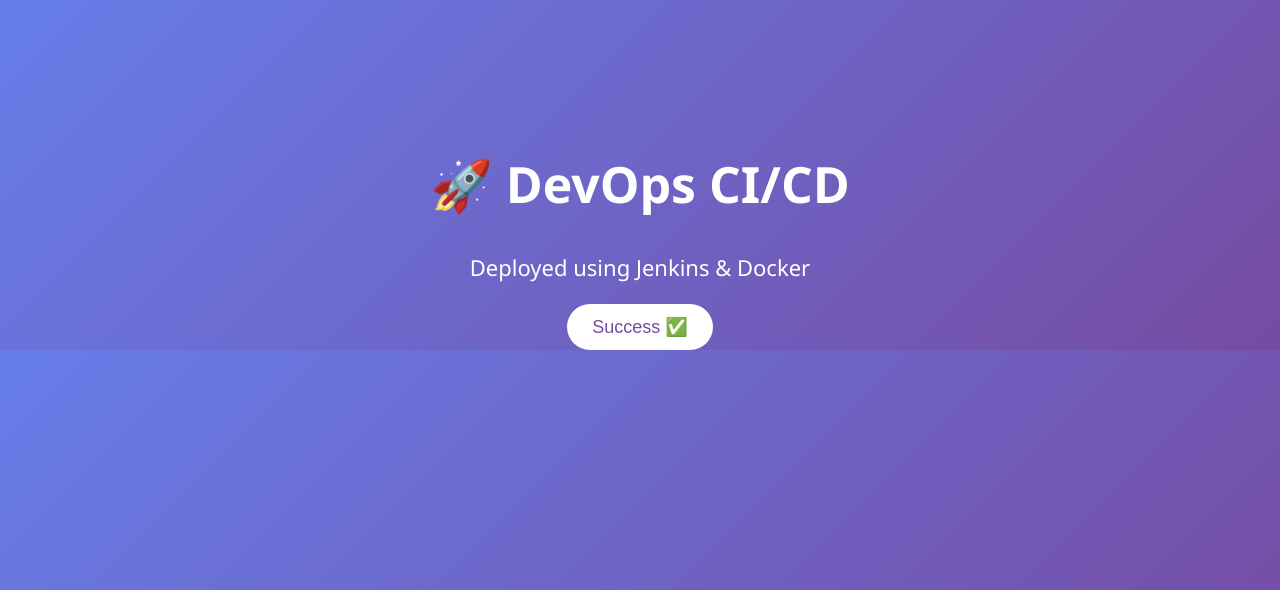
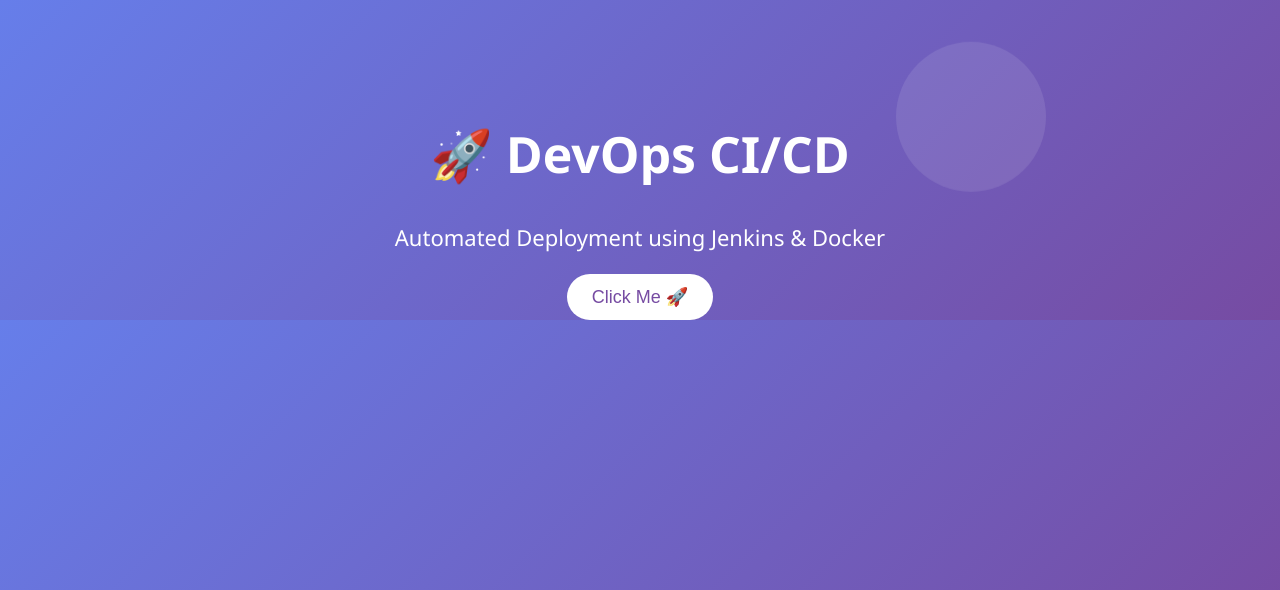
Before and after one commit to hridayachandakkkk/devops-project, a Flask app: page / in a window 1280 px wide. Shown: the top 590 px of the page. Run offline with Flask 3, Linux system fonts and the light colour scheme.

Commit message:
added interactive UI

```diff
--- a/templates/index.html
+++ b/templates/index.html
@@ -9,18 +9,21 @@
             background: linear-gradient(135deg, #667eea, #764ba2);
             color: white;
             text-align: center;
+            overflow: hidden;
         }
 
         .container {
-            margin-top: 150px;
+            margin-top: 120px;
         }
 
         h1 {
             font-size: 50px;
+            animation: fadeIn 2s ease-in-out;
         }
 
         p {
             font-size: 22px;
+            animation: fadeIn 3s ease-in-out;
         }
 
         .btn {
@@ -30,16 +33,74 @@
             background: white;
             color: #764ba2;
             border: none;
+            cursor: pointer;
+            transition: 0.3s;
+        }
+
+        .btn:hover {
+            background: #f1f1f1;
+            transform: scale(1.1);
+        }
+
+        .msg {
+            margin-top: 20px;
+            font-size: 20px;
+            display: none;
+        }
+
+        @keyframes fadeIn {
+            from {opacity: 0;}
+            to {opacity: 1;}
+        }
+
+        /* floating circles animation */
+        .circle {
+            position: absolute;
+            border-radius: 50%;
+            background: rgba(255,255,255,0.1);
+            animation: float 10s infinite;
+        }
+
+        .circle:nth-child(1) {
+            width: 100px; height: 100px;
+            left: 10%; top: 80%;
+        }
+
+        .circle:nth-child(2) {
+            width: 150px; height: 150px;
+            left: 70%; top: 90%;
+            animation-duration: 12s;
+        }
+
+        @keyframes float {
+            from {transform: translateY(0);}
+            to {transform: translateY(-800px);}
         }
     </style>
 </head>
+
 <body>
 
-    <div class="container">
-        <h1>🚀 DevOps CI/CD</h1>
-        <p>Deployed using Jenkins & Docker</p>
-        <button class="btn">Success ✅</button>
+<div class="container">
+    <h1>🚀 DevOps CI/CD</h1>
+    <p>Automated Deployment using Jenkins & Docker</p>
+
+    <button class="btn" onclick="showMessage()">Click Me 🚀</button>
+
+    <div class="msg" id="msg">
+        🎉 Deployment Successful!
     </div>
+</div>
+
+<!-- floating background -->
+<div class="circle"></div>
+<div class="circle"></div>
+
+<script>
+function showMessage() {
+    document.getElementById("msg").style.display = "block";
+}
+</script>
 
 </body>
 </html>
```
